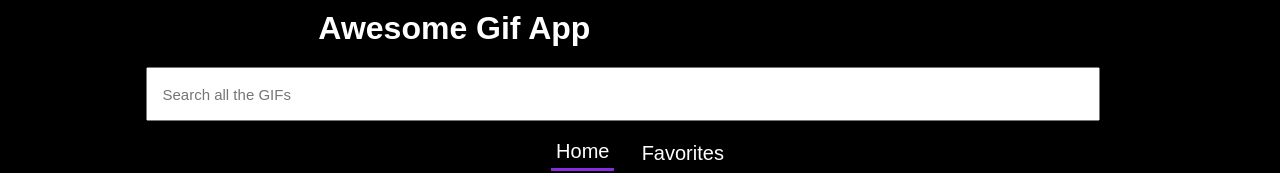
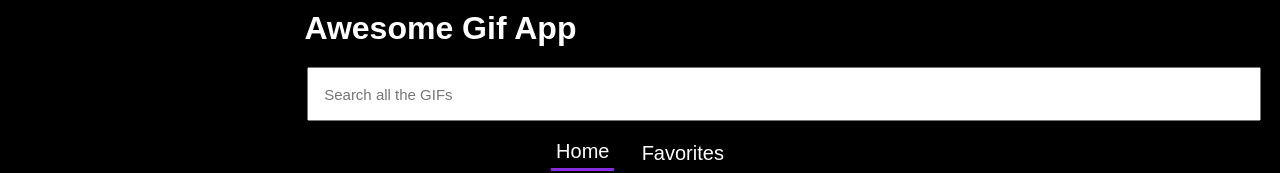
Before and after one commit to wizelineacademy/react-series-challenge, a React (Create React App) app: page / in a window 1280 px wide. Shown: the top 173 px of the page. Built offline with nearby package versions, Linux system fonts and the light colour scheme; no server answers.

Commit message:
Style app

```diff
--- a/src/App.css
+++ b/src/App.css
@@ -1,5 +1,4 @@
 .App {
-  text-align: center;
   background-color: black;
 }
 
--- a/src/components/SearchBar/SearchBar.style.js
+++ b/src/components/SearchBar/SearchBar.style.js
@@ -8,7 +8,7 @@ export const StyledInput = styled.input`
   margin-bottom: 14px;
   font-family: sans-serif;
   font-weight: 400;
-  margin-right: 35px;
+  margin-left: 24%;
 
   :focus {
     outline: none;
```
